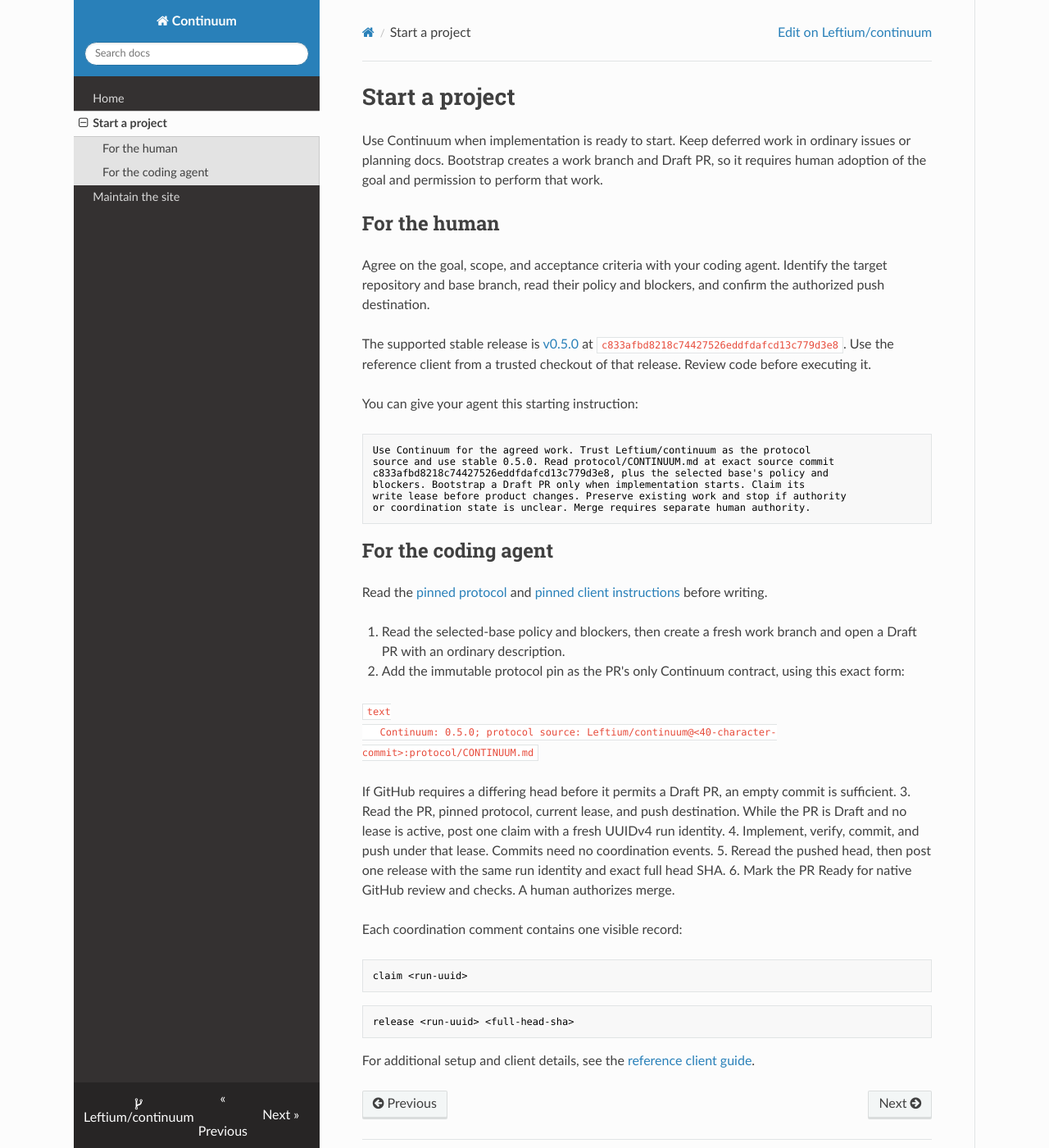
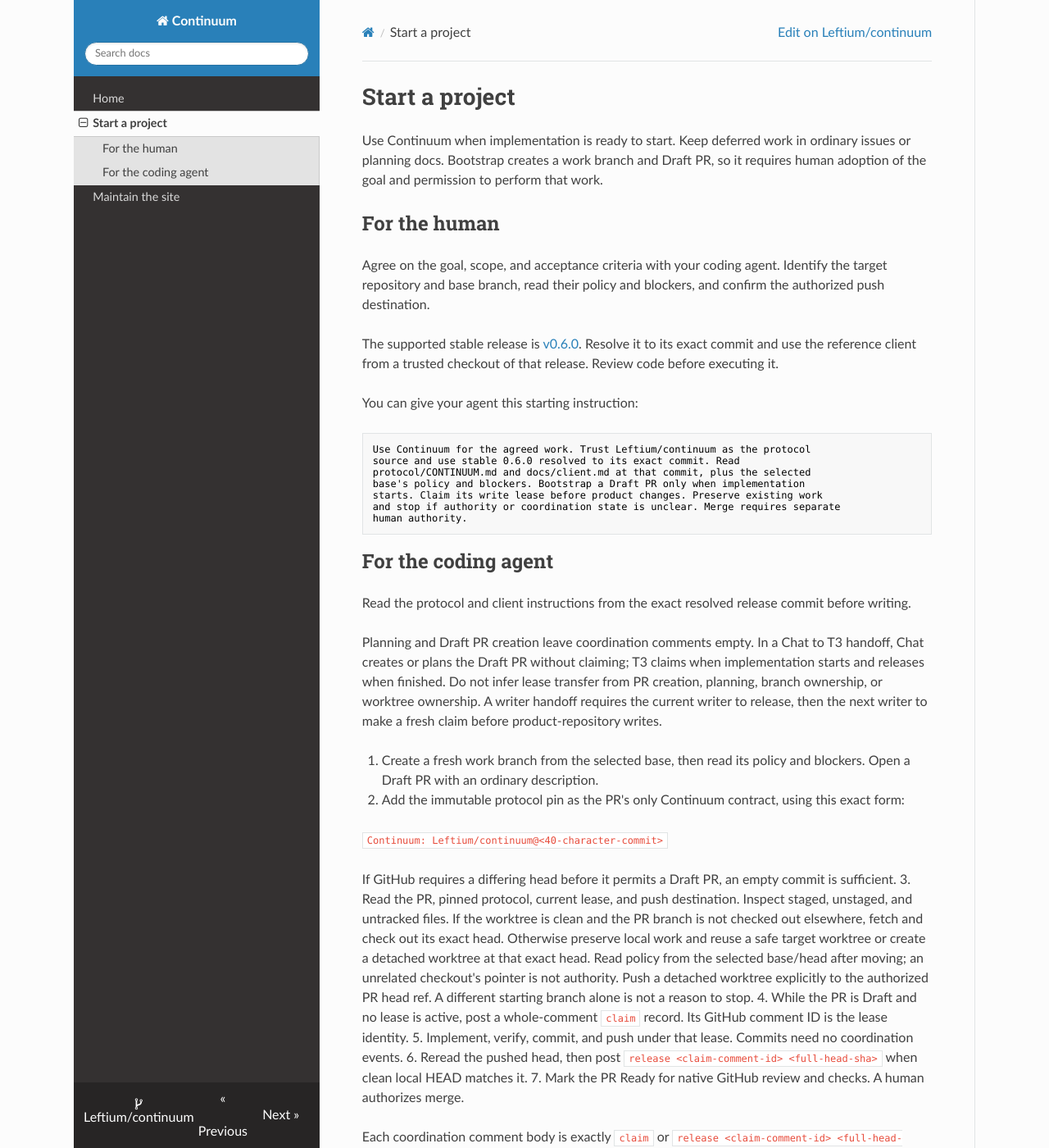
Before and after one commit to Leftium/continuum, an MkDocs documentation site: the page built from docs/site/bootstrap.md, in a window 1280 px wide and 1400 px high. Shown: the whole window at 82% size. Built offline with MkDocs 1.6.1, drawn with Linux system fonts in a browser that asks for light colours; nearby versions of some CDN libraries; some of the changed text lies outside the part shown.

Commit message:
Simplify Continuum wire format for 0.6 (#30)
Simplify Continuum 0.6 coordination around whole-comment records and GitHub comment IDs.

- Replace UUID leases with `claim` comment IDs and compact `release <claim-id> <sha>` records.
- Use shorter immutable protocol pins and branch-independent workspace handling.
- Clarify lease timing: planning/bootstrap may have no lease; the actual writer claims immediately before product writes, and handoffs require release followed by a fresh claim.
- Limit Stable release runs to canonical protocol changes.
- Update the reference client, tests, README, protocol, and public docs.

All 20 repository tests and the strict MkDocs build pass.

````diff
--- a/docs/site/bootstrap.md
+++ b/docs/site/bootstrap.md
@@ -11,49 +11,48 @@
 and confirm the authorized push destination.
 
 The supported stable release is
-[v0.5.0](https://github.com/Leftium/continuum/releases/tag/v0.5.0) at
-`c833afbd8218c74427526eddfdafcd13c779d3e8`. Use the reference client from a
-trusted checkout of that release. Review code before executing it.
+[v0.6.0](https://github.com/Leftium/continuum/releases/tag/v0.6.0). Resolve it
+to its exact commit and use the reference client from a trusted checkout of
+that release. Review code before executing it.
 
 You can give your agent this starting instruction:
 
 ```text
 Use Continuum for the agreed work. Trust Leftium/continuum as the protocol
-source and use stable 0.5.0. Read protocol/CONTINUUM.md at exact source commit
-c833afbd8218c74427526eddfdafcd13c779d3e8, plus the selected base's policy and
-blockers. Bootstrap a Draft PR only when implementation starts. Claim its
-write lease before product changes. Preserve existing work and stop if authority
-or coordination state is unclear. Merge requires separate human authority.
+source and use stable 0.6.0 resolved to its exact commit. Read
+protocol/CONTINUUM.md and docs/client.md at that commit, plus the selected
+base's policy and blockers. Bootstrap a Draft PR only when implementation
+starts. Claim its write lease before product changes. Preserve existing work
+and stop if authority or coordination state is unclear. Merge requires separate
+human authority.
 ```
 
 ## For the coding agent
 
-Read the [pinned protocol](https://github.com/Leftium/continuum/blob/c833afbd8218c74427526eddfdafcd13c779d3e8/protocol/CONTINUUM.md)
-and [pinned client instructions](https://github.com/Leftium/continuum/blob/c833afbd8218c74427526eddfdafcd13c779d3e8/docs/client.md)
-before writing.
+Read the protocol and client instructions from the exact resolved release
+commit before writing.
 
-1. Read the selected-base policy and blockers, then create a fresh work branch and open a Draft PR with an ordinary description.
+Planning and Draft PR creation leave coordination comments empty. In a Chat to
+T3 handoff, Chat creates or plans the Draft PR without claiming; T3 claims when
+implementation starts and releases when finished. Do not infer lease transfer
+from PR creation, planning, branch ownership, or worktree ownership. A writer
+handoff requires the current writer to release, then the next writer to make a
+fresh claim before product-repository writes.
+
+1. Create a fresh work branch from the selected base, then read its policy and blockers. Open a Draft PR with an ordinary description.
 2. Add the immutable protocol pin as the PR's only Continuum contract, using this exact form:
 
-   ```text
-   Continuum: 0.5.0; protocol source: Leftium/continuum@<40-character-commit>:protocol/CONTINUUM.md
-   ```
+   `Continuum: Leftium/continuum@<40-character-commit>`
 
    If GitHub requires a differing head before it permits a Draft PR, an empty commit is sufficient.
-3. Read the PR, pinned protocol, current lease, and push destination. While the PR is Draft and no lease is active, post one claim with a fresh UUIDv4 run identity.
-4. Implement, verify, commit, and push under that lease. Commits need no coordination events.
-5. Reread the pushed head, then post one release with the same run identity and exact full head SHA.
-6. Mark the PR Ready for native GitHub review and checks. A human authorizes merge.
+3. Read the PR, pinned protocol, current lease, and push destination. Inspect staged, unstaged, and untracked files. If the worktree is clean and the PR branch is not checked out elsewhere, fetch and check out its exact head. Otherwise preserve local work and reuse a safe target worktree or create a detached worktree at that exact head. Read policy from the selected base/head after moving; an unrelated checkout's pointer is not authority. Push a detached worktree explicitly to the authorized PR head ref. A different starting branch alone is not a reason to stop.
+4. While the PR is Draft and no lease is active, post a whole-comment `claim` record. Its GitHub comment ID is the lease identity.
+5. Implement, verify, commit, and push under that lease. Commits need no coordination events.
+6. Reread the pushed head, then post `release <claim-comment-id> <full-head-sha>` when clean local HEAD matches it.
+7. Mark the PR Ready for native GitHub review and checks. A human authorizes merge.
 
-Each coordination comment contains one visible record:
-
-```continuum
-claim <run-uuid>
-```
-
-```continuum
-release <run-uuid> <full-head-sha>
-```
+Each coordination comment body is exactly `claim` or
+`release <claim-comment-id> <full-head-sha>`, with no Markdown fence.
 
 For additional setup and client details, see the
-[reference client guide](https://github.com/Leftium/continuum/blob/c833afbd8218c74427526eddfdafcd13c779d3e8/docs/client.md).
+[reference client guide](https://github.com/Leftium/continuum/blob/v0.6.0/docs/client.md).
````
Also changed, not shown: README.md (+20 -14 lines), docs/client.md (+59 -39 lines), docs/site/index.md (+11 -9 lines), protocol/CONTINUUM.md (+70 -116 lines), 8 other files.
